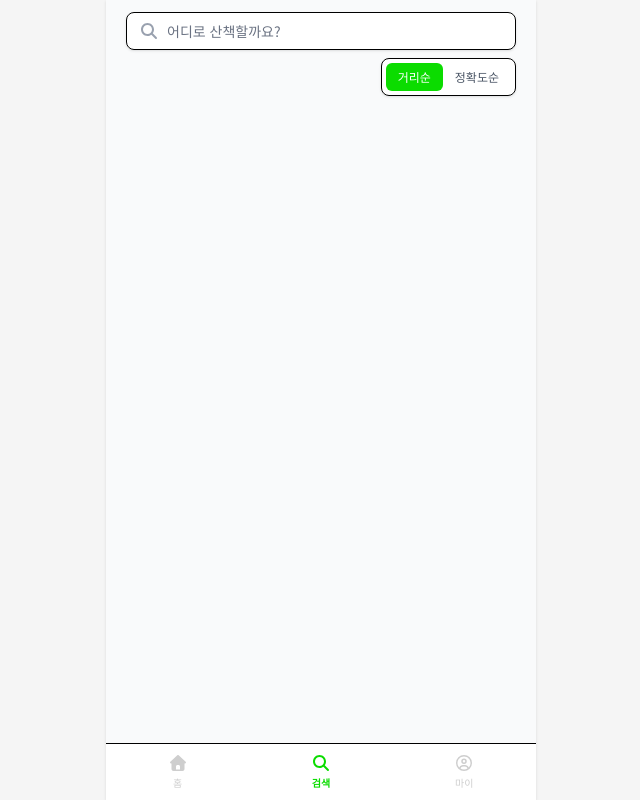
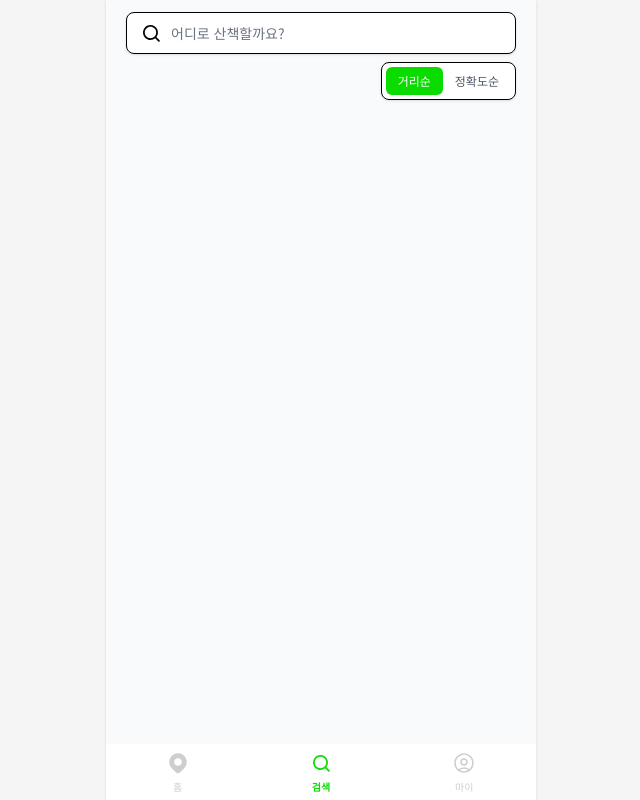
Before and after one commit to horrorkist/Eodigagae-FE, a Next.js app: page /search in a window 1280 px wide. Shown: the whole page, without its empty margins (319-959 px from the left). Built offline with nearby package versions, Linux system fonts and the light colour scheme.

Commit message:
feat: icons, bottom nav border

```diff
--- a/app/search/SearchPageClient.tsx
+++ b/app/search/SearchPageClient.tsx
@@ -2,10 +2,9 @@
 
 import { useCallback, useEffect, useMemo, useRef, useState } from "react";
 import { useSearchParams } from "next/navigation";
-import { FontAwesomeIcon } from "@fortawesome/react-fontawesome";
-import { faMagnifyingGlass } from "@fortawesome/free-solid-svg-icons";
 import useSWR from "swr";
 import formatDist from "@/lib/formatDist";
+import AppIcon from "@/components/icons/AppIcon";
 import type {
   TmapPoi,
   TmapPoiSearchResponse,
@@ -249,10 +248,7 @@ export default function SearchPageClient() {
             setSubmitSeq((prev) => prev + 1);
           }}
         >
-          <FontAwesomeIcon
-            icon={faMagnifyingGlass}
-            className="h-3.5 w-3.5 shrink-0 text-gray-400"
-          />
+          <AppIcon name="magnify" className="h-6 w-6 shrink-0 text-black" />
           <input
             id="search-keyword"
             ref={inputRef}
--- a/components/AppShell.tsx
+++ b/components/AppShell.tsx
@@ -21,7 +21,7 @@ export default function AppShell({ children }: { children: React.ReactNode }) {
 
         {/* 하단탭 */}
         <div
-          className="fixed bottom-0 left-1/2 z-101 w-full max-w-[430px] -translate-x-1/2 border-t bg-white"
+          className="fixed bottom-0 left-1/2 z-101 w-full max-w-[430px] -translate-x-1/2 bg-white"
           style={{ paddingBottom: "var(--safe-bottom)" }}
         >
           <BottomNav />
--- a/components/BottomNav.tsx
+++ b/components/BottomNav.tsx
@@ -3,20 +3,21 @@
 import Link from "next/link";
 import { usePathname } from "next/navigation";
 import { FontAwesomeIcon } from "@fortawesome/react-fontawesome";
-import { faHouse, faMagnifyingGlass } from "@fortawesome/free-solid-svg-icons";
+import { faHouse } from "@fortawesome/free-solid-svg-icons";
 import type { IconDefinition } from "@fortawesome/fontawesome-svg-core";
-import { faCircleUser } from "@fortawesome/free-regular-svg-icons";
+import AppIcon from "@/components/icons/AppIcon";
 
 type Tab = {
   href: string;
   label: string;
-  icon: IconDefinition;
+  icon?: IconDefinition;
+  appIconName?: "magnify" | "user-circle" | "map-pin";
 };
 
 const tabs: Tab[] = [
-  { href: "/", label: "홈", icon: faHouse },
-  { href: "/search", label: "검색", icon: faMagnifyingGlass },
-  { href: "/my", label: "마이", icon: faCircleUser },
+  { href: "/", label: "홈", appIconName: "map-pin" },
+  { href: "/search", label: "검색", appIconName: "magnify" },
+  { href: "/my", label: "마이", appIconName: "user-circle" },
 ];
 
 export default function BottomNav() {
@@ -38,7 +39,10 @@ export default function BottomNav() {
               active ? "text-dg-green-500" : "text-dg-gray",
             ].join(" ")}
           >
-            <FontAwesomeIcon icon={t.icon} className="w-5 h-5" />
+            {/* {t.icon && <FontAwesomeIcon icon={t.icon} className="w-5 h-5" />} */}
+            {t.appIconName && (
+              <AppIcon name={t.appIconName} className="w-6 h-6" />
+            )}
             <span
               className={[
                 "text-[10px]",
--- a/components/DogInfoForm.tsx
+++ b/components/DogInfoForm.tsx
@@ -622,7 +622,7 @@ export default function DogInfoForm({ onSubmitSuccess }: Props) {
                   <button
                     type="button"
                     onClick={handleReset}
-                    className="rounded-md border border-gray-300 bg-dg-gray py-2.5 text-sm font-semibold text-gray-700 transition-colors hover:bg-gray-50"
+                    className="rounded-md bg-dg-white py-2.5 text-sm font-semibold text-dg-black transition-colors hover:bg-gray-50"
                   >
                     초기화
                   </button>
--- a/components/MapOverlay.tsx
+++ b/components/MapOverlay.tsx
@@ -6,10 +6,10 @@ import { useEmit, useOn } from "@/hooks/useEventBus";
 import { requestOrientationPermissionIfNeeded } from "@/hooks/useWalkHeading";
 import { useMapStore } from "@/stores/mapStore";
 import FloatingFABMenu from "./FloatingFABMenu";
+import AppIcon from "@/components/icons/AppIcon";
 import { FontAwesomeIcon } from "@fortawesome/react-fontawesome";
 import {
   faClock,
-  faMagnifyingGlass,
   faLocationCrosshairs,
   faMapLocationDot,
   faFlagCheckered,
@@ -283,9 +283,9 @@ export default function MapOverlay(props: {
                 className="flex w-full items-center gap-2 rounded-lg border bg-white/90 backdrop-blur shadow px-3 py-2"
                 aria-label="검색 페이지로 이동"
               >
-                <FontAwesomeIcon
-                  icon={faMagnifyingGlass}
-                  className="w-3.5 h-3.5 text-gray-400 shrink-0"
+                <AppIcon
+                  name="magnify"
+                  className="h-6 w-6 shrink-0 text-black"
                 />
                 <span className="text-sm text-gray-500">
                   어디로 산책할까요?
--- /dev/null
+++ b/components/icons/AppIcon.tsx
@@ -0,0 +1,80 @@
+import type { SVGProps } from "react";
+
+const ICON_VIEW_BOX = "0 0 30 30";
+
+export type AppIconName = "map-pin" | "magnify" | "user-circle";
+
+type AppIconProps = Omit<SVGProps<SVGSVGElement>, "children"> & {
+  name: AppIconName;
+  title?: string;
+};
+
+function renderIconPaths(name: AppIconName) {
+  switch (name) {
+    case "map-pin":
+      return (
+        <>
+          <path
+            d="M22.0713 20.8213L16.7675 26.125C16.2987 26.5933 15.6632 26.8563 15.0006 26.8563C14.338 26.8563 13.7025 26.5933 13.2338 26.125L7.92875 20.8213C6.53028 19.4227 5.57792 17.6409 5.19211 15.7011C4.8063 13.7613 5.00437 11.7506 5.76126 9.92341C6.51815 8.09618 7.79988 6.53443 9.44436 5.43563C11.0888 4.33684 13.0222 3.75037 15 3.75037C16.9778 3.75037 18.9112 4.33684 20.5557 5.43563C22.2001 6.53443 23.4819 8.09618 24.2387 9.92341C24.9956 11.7506 25.1937 13.7613 24.8079 15.7011C24.4221 17.6409 23.4697 19.4227 22.0713 20.8213Z"
+            fill="currentColor"
+            stroke="currentColor"
+            strokeWidth="2"
+            strokeLinecap="round"
+            strokeLinejoin="round"
+          />
+          <path
+            d="M11.25 13.75C11.25 14.7446 11.6451 15.6984 12.3483 16.4017C13.0516 17.1049 14.0054 17.5 15 17.5C15.9946 17.5 16.9484 17.1049 17.6517 16.4017C18.3549 15.6984 18.75 14.7446 18.75 13.75C18.75 12.7554 18.3549 11.8016 17.6517 11.0983C16.9484 10.3951 15.9946 10 15 10C14.0054 10 13.0516 10.3951 12.3483 11.0983C11.6451 11.8016 11.25 12.7554 11.25 13.75Z"
+            fill="white"
+            stroke="white"
+            strokeWidth="2"
+            strokeLinecap="round"
+            strokeLinejoin="round"
+          />
+        </>
+      );
+    case "magnify":
+      return (
+        <path
+          fillRule="evenodd"
+          clipRule="evenodd"
+          d="M14.351 5C12.8598 5.00013 11.3902 5.35686 10.0649 6.04044C8.73954 6.72403 7.5969 7.71463 6.7323 8.92961C5.86769 10.1446 5.30617 11.5487 5.0946 13.0248C4.88303 14.501 5.02753 16.0063 5.51606 17.4152C6.00459 18.8241 6.82297 20.0958 7.90292 21.1241C8.98288 22.1524 10.2931 22.9076 11.7243 23.3265C13.1554 23.7455 14.666 23.8162 16.1301 23.5326C17.5941 23.2491 18.9691 22.6195 20.1403 21.6965L24.1583 25.7144C24.3658 25.9148 24.6437 26.0257 24.9322 26.0232C25.2206 26.0207 25.4966 25.905 25.7006 25.701C25.9046 25.497 26.0203 25.2211 26.0228 24.9326C26.0253 24.6441 25.9144 24.3662 25.714 24.1587L21.696 20.1408C22.783 18.7619 23.4598 17.1047 23.649 15.3591C23.8382 13.6135 23.532 11.8498 22.7657 10.27C21.9993 8.69022 20.8036 7.3581 19.3155 6.4261C17.8274 5.4941 16.1069 4.99988 14.351 5ZM7.19963 14.3516C7.19963 12.455 7.95307 10.636 9.29421 9.29493C10.6354 7.95381 12.4543 7.20038 14.351 7.20038C16.2477 7.20038 18.0666 7.95381 19.4078 9.29493C20.7489 10.636 21.5024 12.455 21.5024 14.3516C21.5024 16.2483 20.7489 18.0672 19.4078 19.4083C18.0666 20.7494 16.2477 21.5029 14.351 21.5029C12.4543 21.5029 10.6354 20.7494 9.29421 19.4083C7.95307 18.0672 7.19963 16.2483 7.19963 14.3516Z"
+          fill="currentColor"
+        />
+      );
+    case "user-circle":
+      return (
+        <path
+          d="M21.5212 24.165C20.7014 23.2465 19.6965 22.512 18.5726 22.0096C17.4487 21.5072 16.2311 21.2483 15 21.25C12.4088 21.25 10.0813 22.375 8.47875 24.165M15 26.25C13.5226 26.25 12.0597 25.959 10.6948 25.3936C9.3299 24.8283 8.08971 23.9996 7.04505 22.955C6.00039 21.9103 5.17172 20.6701 4.60636 19.3052C4.04099 17.9403 3.75 16.4774 3.75 15C3.75 13.5226 4.04099 12.0597 4.60636 10.6948C5.17172 9.3299 6.00039 8.08971 7.04505 7.04505C8.08971 6.00039 9.3299 5.17172 10.6948 4.60636C12.0597 4.04099 13.5226 3.75 15 3.75C17.9837 3.75 20.8452 4.93526 22.955 7.04505C25.0647 9.15483 26.25 12.0163 26.25 15C26.25 17.9837 25.0647 20.8452 22.955 22.955C20.8452 25.0647 17.9837 26.25 15 26.25ZM15 17.5C14.5075 17.5 14.0199 17.403 13.5649 17.2145C13.11 17.0261 12.6966 16.7499 12.3483 16.4017C12.0001 16.0534 11.7239 15.64 11.5355 15.1851C11.347 14.7301 11.25 14.2425 11.25 13.75C11.25 13.2575 11.347 12.7699 11.5355 12.3149C11.7239 11.86 12.0001 11.4466 12.3483 11.0983C12.6966 10.7501 13.11 10.4739 13.5649 10.2855C14.0199 10.097 14.5075 10 15 10C15.9946 10 16.9484 10.3951 17.6517 11.0983C18.3549 11.8016 18.75 12.7554 18.75 13.75C18.75 14.7446 18.3549 15.6984 17.6517 16.4017C16.9484 17.1049 15.9946 17.5 15 17.5Z"
+          stroke="currentColor"
+          strokeWidth="2"
+          strokeLinecap="round"
+          strokeLinejoin="round"
+        />
+      );
+    default:
+      return null;
+  }
+}
+
+export default function AppIcon({
+  name,
+  title,
+  className,
+  ...props
+}: AppIconProps) {
+  const withLabel = typeof title === "string" && title.length > 0;
+  return (
+    <svg
+      viewBox={ICON_VIEW_BOX}
+      fill="none"
+      xmlns="http://www.w3.org/2000/svg"
+      className={className}
+      role={withLabel ? "img" : undefined}
+      aria-hidden={withLabel ? undefined : true}
+      {...props}
+    >
+      {withLabel && <title>{title}</title>}
+      {renderIconPaths(name)}
+    </svg>
+  );
+}
```
Also changed, not shown: 2 other files (tests, documents, lock files or other folders).
